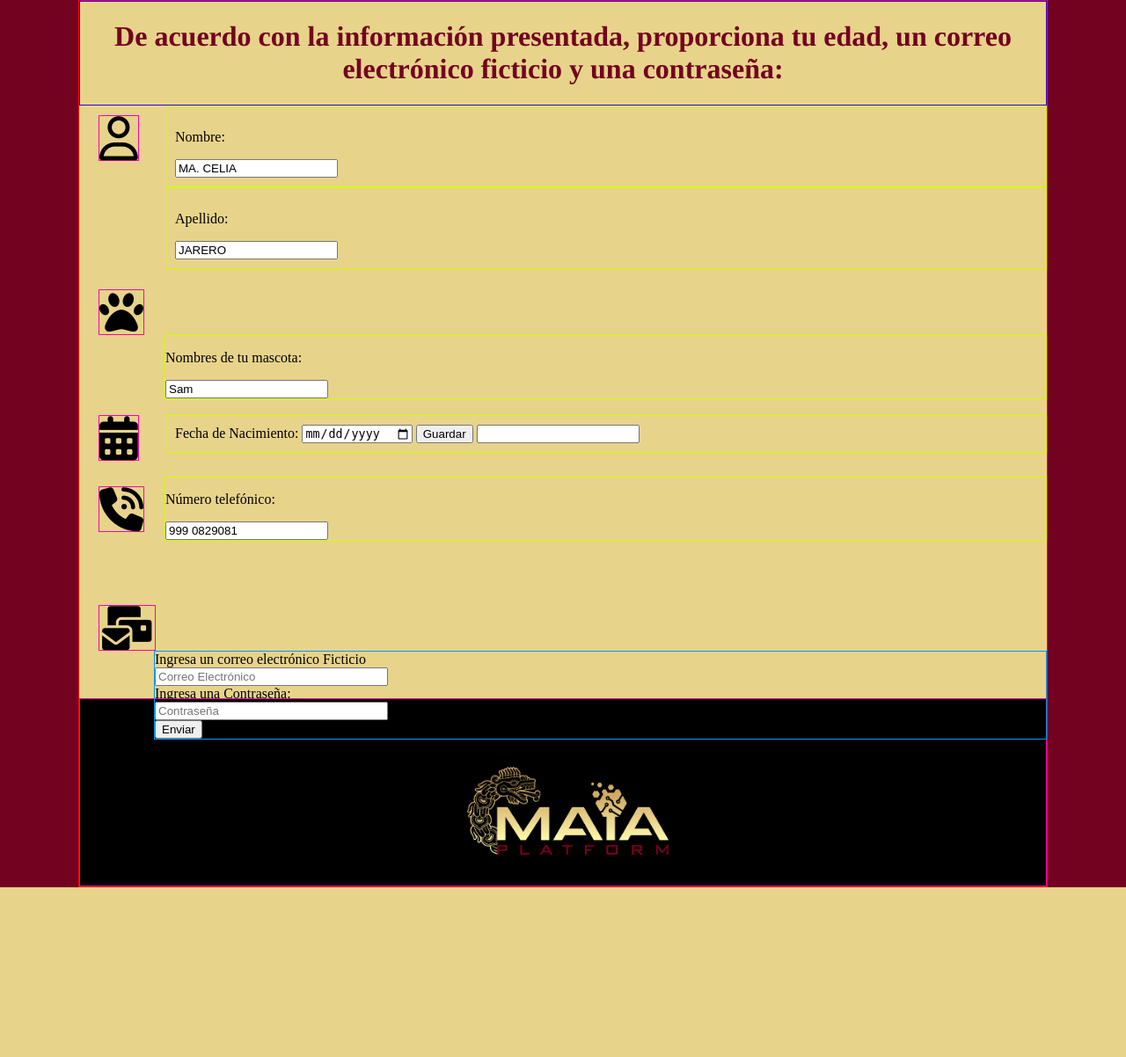
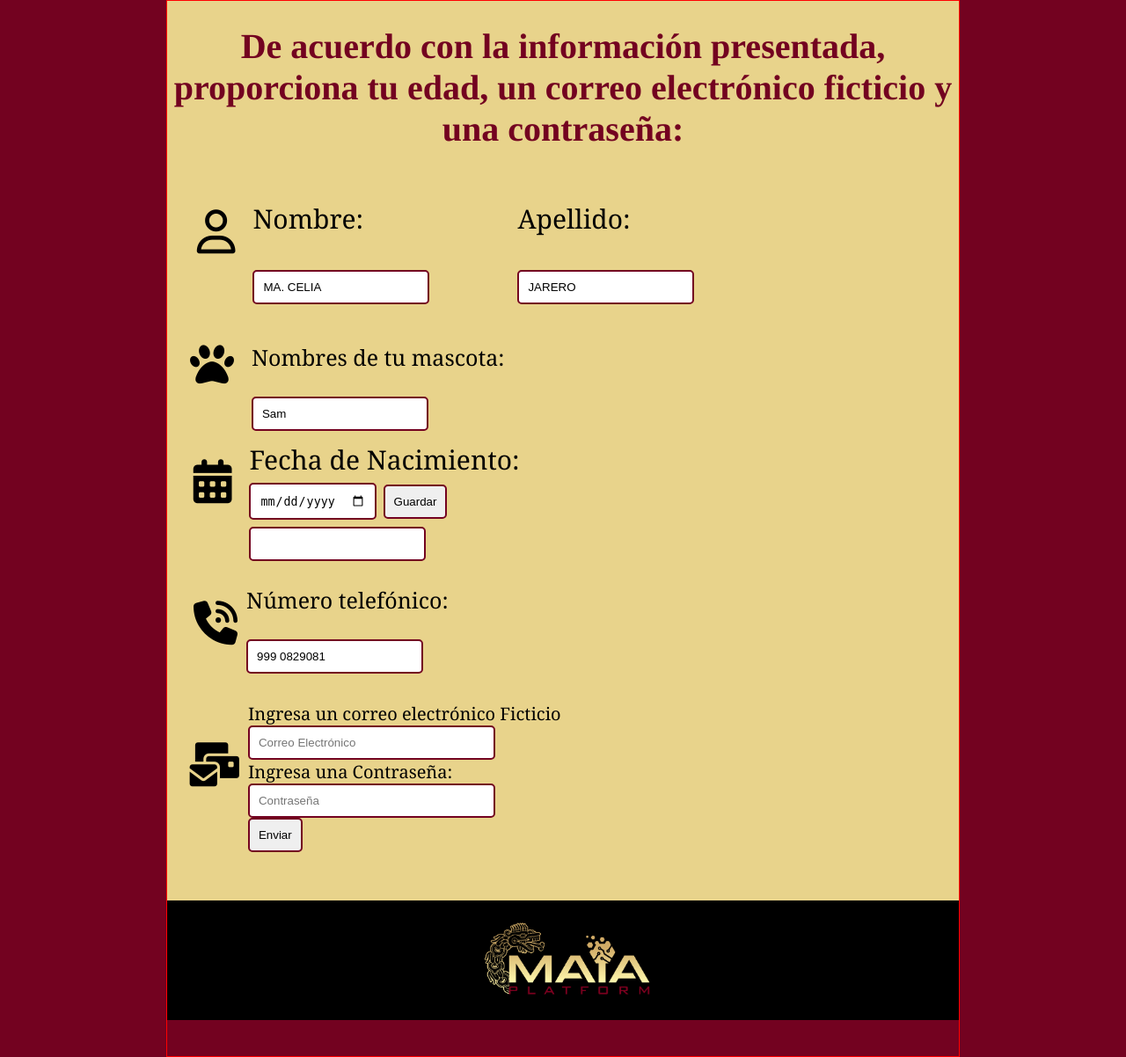
Before and after one commit to CarolinaDg26/validacion_contrasenas, a PHP site: page / in a window 1280 px wide. Shown: the whole page at 88% size. Before the commit the page ends 1009 px from the top, so only its background shows below. Run offline with PHP 8.4, Linux system fonts and the light colour scheme; some libraries are stand-ins or nearby versions.

Commit message:
new file:   estilo.css 	deleted:    estilo2.css 	modified:   index.php

```diff
--- /dev/null
+++ b/estilo.css
@@ -0,0 +1,185 @@
+.ancho{
+    max-width: 900px;
+    height: 1200px;
+    margin: auto;
+    border: 1px red solid;
+    background-color:#730220;
+  }
+  .fondo{
+    background-color: #E8D38B;
+  }
+  .contenedor1{
+    border: 1px #E8D38B solid;
+    text-align: center;
+    /*text-shadow: 3px 3px 1px black;*/
+    font-family: Times;
+    font-size: 20px;
+    color: #730220;
+    }
+    .imguser{
+      display: inline-block;
+      padding-top: 3%;
+      padding-left: 2%;
+      margin: 20px;
+      display: flex;
+      flex-wrap: wrap;
+    }
+    .imguser2{
+      display: inline-block;
+      /* border: 1px rgb(200, 255, 0) solid; */
+      padding-top: 1%;
+      padding-left: 1%;
+      margin: 20px;
+      display: flex;
+      flex-wrap: wrap;
+    }
+    .imguser3{
+      display: inline-block;
+      padding-top: -1%;
+      padding-left: 2%;
+      display: flex;
+      flex-wrap: wrap;
+      margin: 20px;
+    }
+    .imguser4{
+      display: inline-block;
+      /*border: 1px rgb(200, 255, 0) solid;*/
+      margin: 10px;
+      padding-left: 3%;
+      display: flex;
+      flex-wrap: wrap;
+      padding-top: 5%;
+      display: inline-block;
+    }
+    .imguser5{
+      /*border: 1px rgb(200, 255, 0) solid;*/
+      padding-top: 1%;
+      padding-left: 2%;
+      display: inline-block;
+      flex-wrap: wrap;
+      padding-top: 5%;
+      margin: 5px;
+    }
+  .user{
+    /*border: 1px rgb(255, 0, 170) solid;*/
+    font-size: 50px;
+   }
+  .contenedor2{
+    /*border: 1px rgb(255, 94, 0) solid;*/
+    background-color: black;
+    }
+  .column {
+    /*float: left;*/
+    width: 100%;
+    /*padding: 5px;*/
+    /*border: 1px rgb(208, 255, 0) solid;*/
+    padding-right: 100px;
+    /*padding-top: -10%;*/
+    /*float: right;*/
+    font-size: 30px;
+    font-family: Georgia;
+    }
+    .column input{
+      border-radius: 5px;
+      border: 2px solid #730220;
+      padding: 10px;
+    }
+    .prueba{
+      display: inline-flex;
+      /*border: 1px rgb(0, 247, 255) solid;*/
+      height: 130px;
+    }
+    .prueba1{
+      display: inline-flex;
+      padding: -2px;
+      /*border: 1px rgb(0, 247, 255) solid;*/
+      height: 120px;
+    }
+  .column2 {
+    /*float: left;*/
+    width: 500px;
+    /*padding: 0%;*/
+    /*border: 1px rgb(208, 255, 0) solid;*/
+    /*padding-right: 60%;*/
+    /*padding-top: -10%;*/
+    /*float: right;*/
+    font-size: 25px;
+    font-family: Georgia;
+    }
+    .column2 input{
+      border-radius: 5px;
+      border: 2px solid #730220;
+      padding: 10px;
+    }
+
+    .column3 {
+    /*float: left;*/
+    width: 400px;
+    /*border: 1px rgb(208, 255, 0) solid;*/
+    /*padding: 10px;
+    float: right;
+    display: inline-block;*/
+    font-size: 30px;
+    font-family: Georgia;
+    }
+    .prueba2{
+      display: inline-flex;
+      padding: -2px;
+      /* border: 1px rgb(0, 247, 255) solid; */
+      height: 120px;
+    }
+    .column3 input{
+      border-radius: 5px;
+      border: 2px solid #730220;
+      padding: 10px;
+    }
+
+  .column4 {
+  /*display: inline-block;*/
+    /*float: left;*/
+    width: 500px;
+    /*padding: 0%;*/
+    /*border: 1px rgb(208, 255, 0) solid;*/
+    padding-right: 100px;
+    /*padding-top: -10%;*/
+    /*float: right;*/
+    font-size: 25px;
+    font-family: Georgia;
+  }
+  .column4 input{
+    border-radius: 5px;
+    border: 2px solid #730220;
+    padding: 10px;
+  }
+
+  .prueba3{
+    display: inline-flex;
+    padding: -2px;
+    /* border: 1px rgb(0, 247, 255) solid;*/
+    height: 120px;
+  }
+  .imge{
+    width: 25%;
+    padding-left: 38%;
+    }
+  .prueba4{
+    display: inline-flex;
+    padding: -2px;
+    /* border: 1px rgb(0, 247, 255) solid; */
+    height: 120px;
+  }
+  .contenido{
+    /* border: 1px rgb(0, 153, 255) solid; */
+    padding: 2px;
+    /*padding-right: 68%;*/
+    /*float: right;*/
+    font-size: 20px;
+    font-family: Georgia;
+    width: 800px;
+    box-sizing: border-box;
+    }
+    .contenido input{
+      border-radius: 5px;
+      border: 2px solid #730220;
+      padding: 10px;
+    }
--- a/estilo2.css
+++ /dev/null
@@ -1,97 +0,0 @@
-.ancho{
-    max-width: 1100px;
-    margin: auto;
-    border: 1px red solid;
-    background-color:#730220;
-  }
-  .contenedor1{
-    border: 1px rgb(38, 0, 255) solid;
-    text-align: center;
-    /*text-shadow: 3px 3px 1px black;*/
-    font-family: Times;
-    color: #730220;
-    }
-    .imguser{
-      display: inline-block;
-      padding-top: 1%;
-      padding-left: 2%;
-    }
-    .imguser2{
-      display: inline-block;
-      padding-top: 10%;
-      padding-left: 2%;
-    }
-    .imguser3{
-      display: inline-block;
-      padding-top: -1%;
-      padding-left: 2%;
-    }
-    .imguser4{
-      padding-top: 1%;
-      padding-left: 2%;
-      display: inline-block;
-    }
-    .imguser5{
-      padding-top: 1%;
-      padding-left: 2%;
-      display: inline-block;
-    }
-    .user{
-      border: 1px rgb(255, 0, 170) solid;
-      font-size: 50px;
-    }
-  .contenedor2{
-    border: 1px rgb(255, 0, 170) solid;
-    background-color: black;
-    }
-  .column {
-    /*float: left;*/
-    width: 50%;
-    padding: 10px;
-    border: 1px rgb(208, 255, 0) solid;
-    padding-right: 40%;
-    padding-top: -20%;
-    float: right;
-
-    }
-    .column2 {
-      /*float: left;*/
-      width: 50%;
-      padding: 0%;
-      border: 1px rgb(208, 255, 0) solid;
-      padding-right: 41%;
-      float: right;
-      display: inline-block;
-      }
-
-      .column3 {
-        /*float: left;*/
-        width: 50%;
-        padding: 10px;
-        border: 1px rgb(208, 255, 0) solid;
-        padding-right: 40%;
-        float: right;
-        display: inline-block;
-        }
-  .column4 {
-  /*float: left;*/
-  width: 50%;
-  padding: 0px;
-  border: 1px rgb(208, 255, 0) solid;
-  padding-right: 41%;
-  float: right;
-  /*display: inline-block;*/
-  }
-  .imge{
-    width: 25%;
-    padding-left: 38%;
-    }
-  .contenido{
-    border: 1px rgb(0, 153, 255) solid;
-    padding: 0px;
-    padding-right: 68%;
-    float: right;
-    }
-  .fondo{
-    background-color: #E8D38B;
-  }
--- a/index.php
+++ b/index.php
@@ -7,7 +7,7 @@ require 'conexion.php';
     <meta charset="UTF-8">
     <meta name="viewport" content="width=device-width, initial-scale=1.0">
     <title>Validación de contraseñas</title>
-    <link rel="stylesheet" href="estilo2.css">
+    <link rel="stylesheet" href="estilo.css">
     <script src='https://kit.fontawesome.com/e3805e7bb5.js' crossorigin='anonymous'></script>
 </head>
 <body onload="generarNumero()" class="ancho" >
@@ -16,36 +16,40 @@ require 'conexion.php';
     <div class="contenedor1">
         <h1>De acuerdo con la información presentada, proporciona tu edad, un correo electrónico ficticio y una contraseña:</h1>
     </div>
-
+    <div class="prueba">
      <div class="imguser">
      <i class="fa-regular fa-user user"></i> <br>
      </div>
 
      <div class="column">
-    <p>Nombre: </p><input text="" type="text" id="fila-nombres"name="nombre"/>
+     <p>Nombre: </p><input class="campos" text="" type="text" id="fila-nombres"name="nombre"/>
      </div>
 
      <div class="column">
         <p>Apellido: </p><input text="" type="text" id="fila-apellidos" name="apellido"/>
     </div>
+    </div>
+
     <br><br><br>
 
+    <div class="prueba1">
      <div class="imguser2">
      <i class="fa-solid fa-paw user"></i>
      </div>
-
      <div class="column2">
         <p>Nombres de tu mascota:</p>
         <input text="" type="text" id="fila-mascotas" name="mascot"/>
+     </div>
     </div>
 
     <div style="clear: both;"></div>  <!--Clear float para evitar problemas de altura -->
 
     <br>
+
+    <div class="prueba2">
     <div class="imguser3">
     <i class="fa-solid fa-calendar-days user"></i>
     </div>
-
      <div class="column3">
         <!--h1>Edad</!h1-->
         <label  for="fecha-nacimiento">Fecha de Nacimiento:</label>
@@ -53,8 +57,11 @@ require 'conexion.php';
         <input class="btn_enviar" onclick="calcularEdad()" value="Guardar" type="button"/>
         <input type="text" id="resultado" name="fecha" readonly="true"/>
      </div>
+    </div>
+
     <br><br>
 
+    <div class="prueba3">
      <div class="imguser4">
        <i class="fa-solid fa-phone-volume user"></i>
      </div>
@@ -70,7 +77,10 @@ require 'conexion.php';
         <button-- onclick="generarNumero()">Generar Número</button-->
         <p>Número telefónico:</p><input type="text" id="numero-generado" name="telefono"/>
      </div>
-    <br><br><br><br><br>
+    </div>
+
+    <br><br><br>
+    <div class="prueba4">
      <div class="imguser5">
      <i class="fa-solid fa-envelopes-bulk user"></i>
      </div>
@@ -82,10 +92,13 @@ require 'conexion.php';
         <input type="text" id="contrasena" placeholder="Contraseña" size="30" name="contra"><br>
         <input class="btn_enviar" type="button" value="Enviar" onclick="validar_formulario()"/>
       </div>
-    <br><br><br><br>
+     </div>
+    <br><br><br><br><br><br><br>
+
     <div class="contenedor2">
         <img class="imge" src="./imagenes/maia.png" alt="">
     </div>
+
 
 </form>
 <!--Todas las funciones-->
```
Lines whose indentation alone changed are shown as unchanged.
